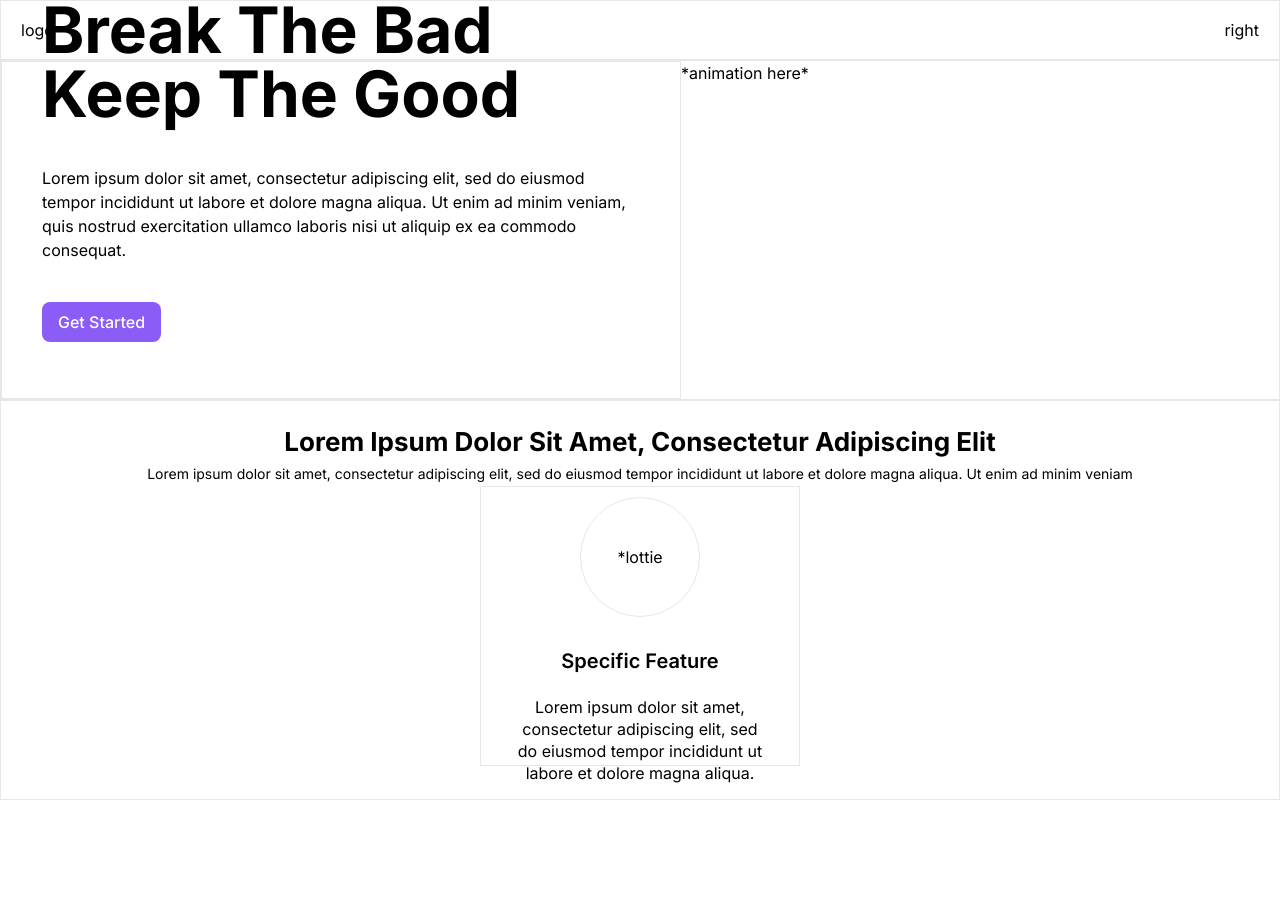
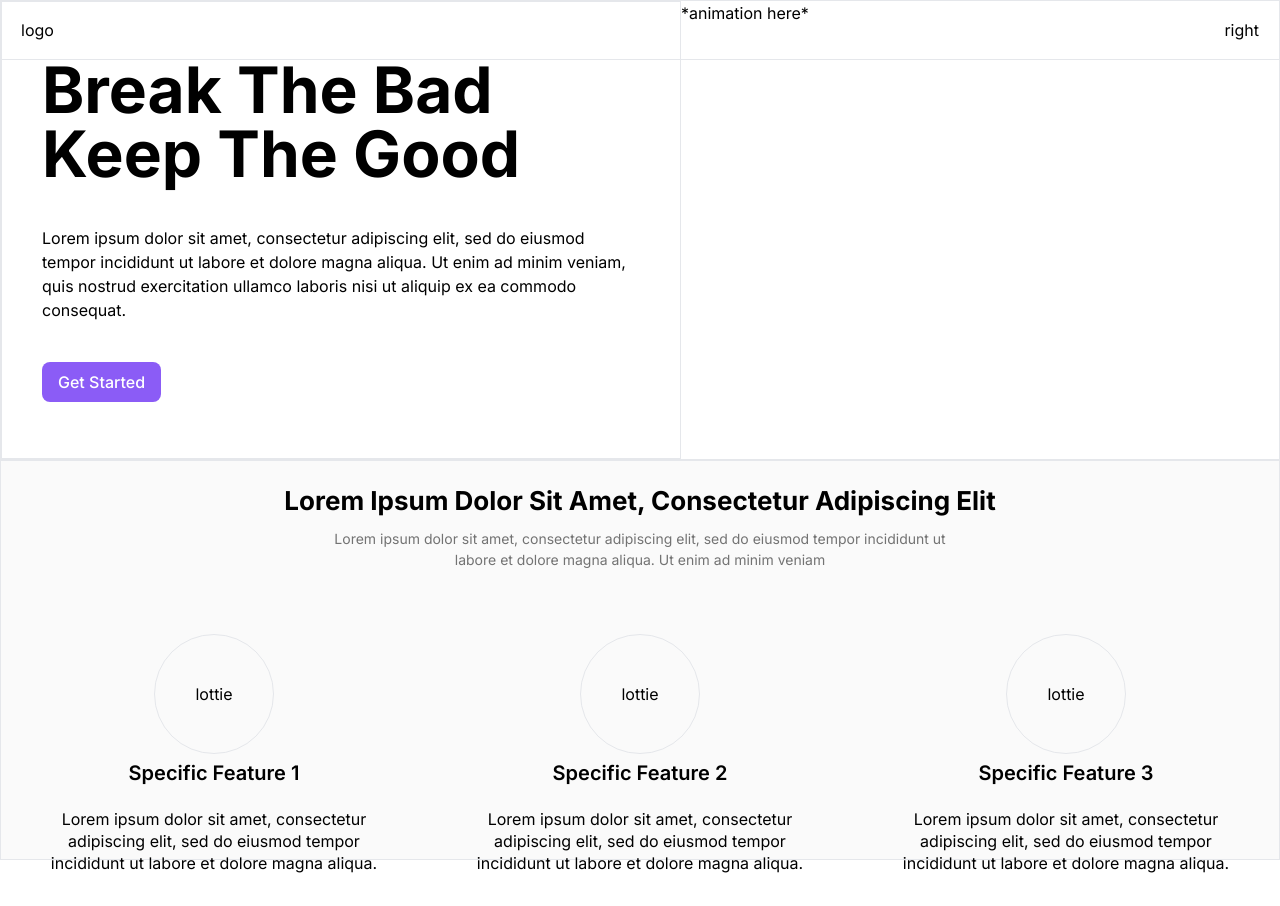
Before and after one commit to plode-v/habit-breaker, a Next.js app: page / in a window 1280 px wide. Before the commit the page ends 800 px from the top, so only its background shows below. Built offline with nearby package versions, Linux system fonts and the light colour scheme; a web font is replaced by a local one.

Commit message:
edit landing page

```diff
--- a/src/components/landing-page/FeatureComponent.tsx
+++ b/src/components/landing-page/FeatureComponent.tsx
@@ -1,17 +1,24 @@
 import React from 'react'
 
-const FeatureComponent = () => {
+interface Children {
+  animation: string
+  feature: string
+  description: string
+}
+
+
+const FeatureComponent = ({ animation, feature, description }: Children ) => {
   return (
-    <div className='border h-full w-1/4 flex flex-col items-center'>
-      <div className='h-1/2 w-full flex items-center justify-center'>
+    <div className='h-full w-1/2 flex flex-col items-center'>
+      <div className='h-1/2 w-full flex items-center pt-20 justify-center'>
         <div className='h-[120px] w-[120px] border rounded-full justify-center flex items-center'>
-          *lottie
+          {animation}
         </div>
       </div>
       <div className='px-8 text-center flex flex-col h-1/2'>
-        <p className='font-[600] capitalize text-[20px] py-5'>specific feature</p>
+        <p className='font-[600] capitalize text-[20px] py-5'>{feature}</p>
         <p className='leading-snug'>
-          Lorem ipsum dolor sit amet, consectetur adipiscing elit, sed do eiusmod tempor incididunt ut labore et dolore magna aliqua.
+          {description}
         </p>
       </div>
     </div>
--- a/src/components/landing-page/Features.tsx
+++ b/src/components/landing-page/Features.tsx
@@ -3,12 +3,29 @@ import FeatureComponent from './FeatureComponent'
 
 const Features = () => {
   return (
-    <div className='h-[50vh] border flex flex-col items-center pb-10 pt-5'>
-        <div className='h-1/4 w-full flex flex-col justify-center items-center leading-relaxed'>
-            <h1 className='text-[26px] font-[700] capitalize'>Lorem ipsum dolor sit amet, consectetur adipiscing elit</h1>
-            <p className='text-[14px]'>Lorem ipsum dolor sit amet, consectetur adipiscing elit, sed do eiusmod tempor incididunt ut labore et dolore magna aliqua. Ut enim ad minim veniam</p>
+    <div className='h-[50vh] border flex flex-col items-center pb-10 pt-5 bg-neutral-50'>
+        <div className='h-1/2 w-full flex flex-col justify-center items-center'>
+            <h1 className='text-[26px] font-[700] capitalize pb-2'>Lorem ipsum dolor sit amet, consectetur adipiscing elit</h1>
+            <p className='text-[14px] text-neutral-500 w-1/2 text-center'>Lorem ipsum dolor sit amet, consectetur adipiscing elit, sed do eiusmod tempor incididunt ut labore et dolore magna aliqua. Ut enim ad minim veniam</p>
         </div>
-        <FeatureComponent />
+        <div className='h-full w-full flex justify-evenly'>
+            <FeatureComponent
+                animation="lottie"
+                feature='specific feature 1'
+                description='Lorem ipsum dolor sit amet, consectetur adipiscing elit, sed do eiusmod tempor incididunt ut labore et dolore magna aliqua.'
+            />
+            <FeatureComponent
+                animation="lottie"
+                feature='specific feature 2'
+                description='Lorem ipsum dolor sit amet, consectetur adipiscing elit, sed do eiusmod tempor incididunt ut labore et dolore magna aliqua.'
+            />
+            <FeatureComponent
+                animation="lottie"
+                feature='specific feature 3'
+                description='Lorem ipsum dolor sit amet, consectetur adipiscing elit, sed do eiusmod tempor incididunt ut labore et dolore magna aliqua.'
+            />
+
+        </div>
     </div>
   )
 }
--- a/src/components/landing-page/HeroBanner.tsx
+++ b/src/components/landing-page/HeroBanner.tsx
@@ -3,7 +3,7 @@ import { Button } from '../ui/button'
 
 const HeroBanner = () => {
   return (
-    <div className='h-[calc(50vh-60px)] w-full border flex'>
+    <div className='h-[calc(50vh+60px)] w-full border flex'>
         <div className='border flex-1 flex-col flex items-start justify-end px-10 pb-14'>
             <div className='block font-[700] text-[64px] leading-none capitalize mb-10'>
                 <h1>break the bad</h1>
--- a/src/components/landing-page/Navbar.tsx
+++ b/src/components/landing-page/Navbar.tsx
@@ -2,7 +2,7 @@ import React from 'react'
 
 const Navbar = () => {
   return (
-    <div className='w-full justify-between flex h-[60px] border items-center px-5'>
+    <div className='w-full justify-between flex h-[60px] border items-center px-5 absolute'>
         <div>
             logo
         </div>
```
